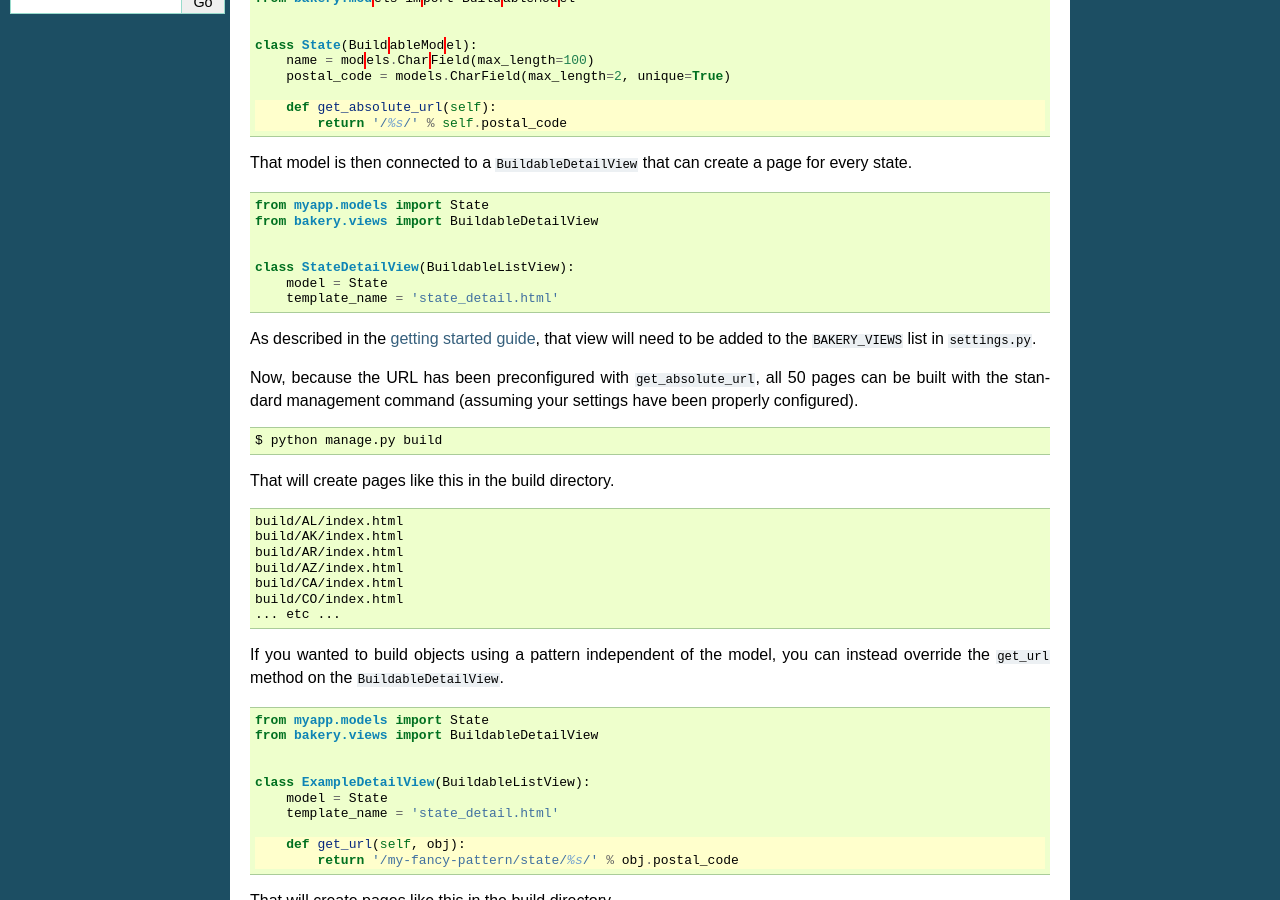
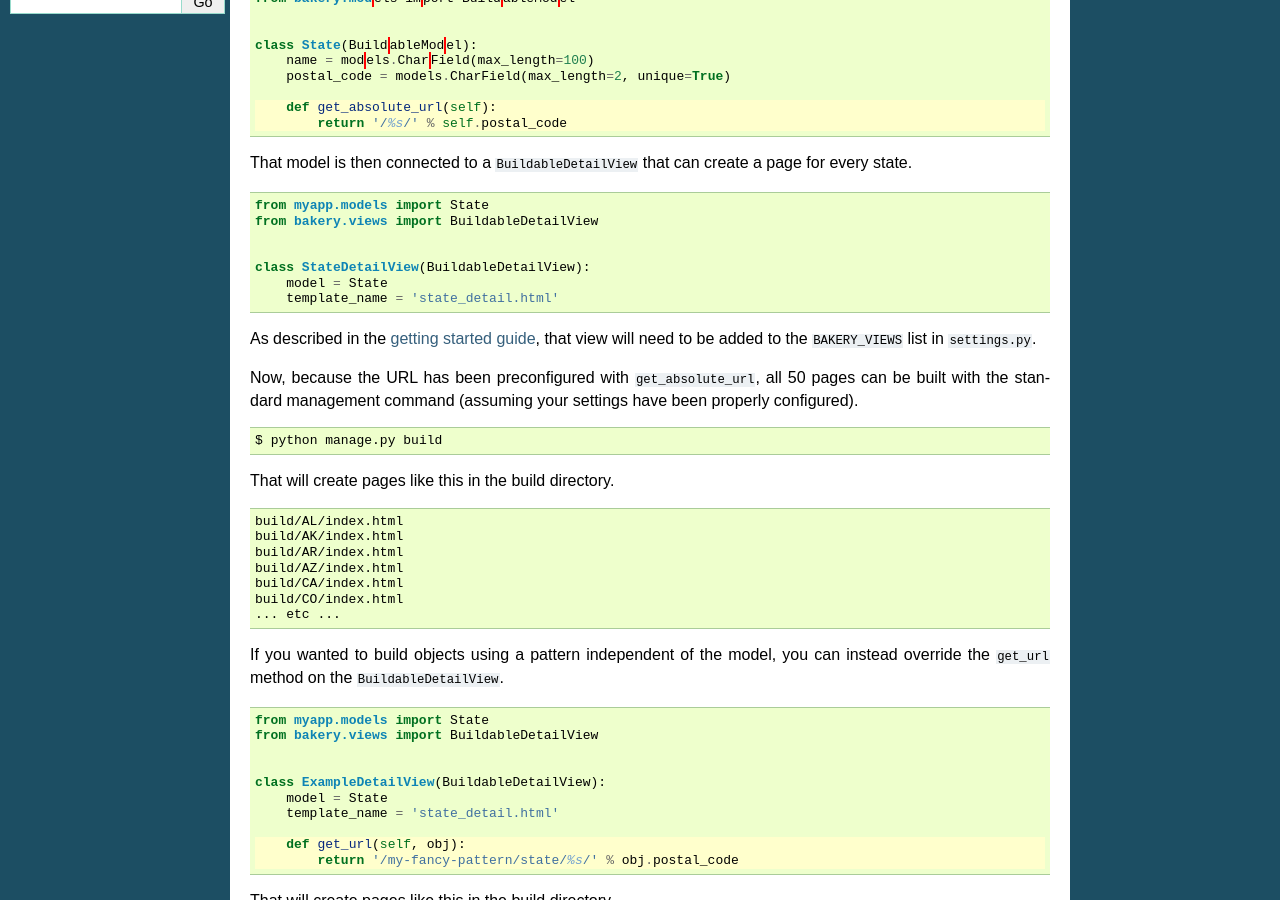
Before and after one commit to Sibizwan5/django-bakery, a Sphinx documentation site: the page built from docs/commonchallenges.rst, in a window 1280 px wide and 900 px high, scrolled down 439 px. Built offline with Sphinx 7.4.7, drawn with Linux system fonts in a browser that asks for light colours.

Commit message:
Fix two mentions of BuildableDetailView
They mistakenly used BuildableListView.

```diff
--- a/docs/commonchallenges.rst
+++ b/docs/commonchallenges.rst
@@ -42,7 +42,7 @@ for every state.
     from bakery.views import BuildableDetailView
 
 
-    class StateDetailView(BuildableListView):
+    class StateDetailView(BuildableDetailView):
         model = State
         template_name = 'state_detail.html'
 
@@ -79,7 +79,7 @@ override the ``get_url`` method on the ``BuildableDetailView``.
     from bakery.views import BuildableDetailView
 
 
-    class ExampleDetailView(BuildableListView):
+    class ExampleDetailView(BuildableDetailView):
         model = State
         template_name = 'state_detail.html'
 
```
